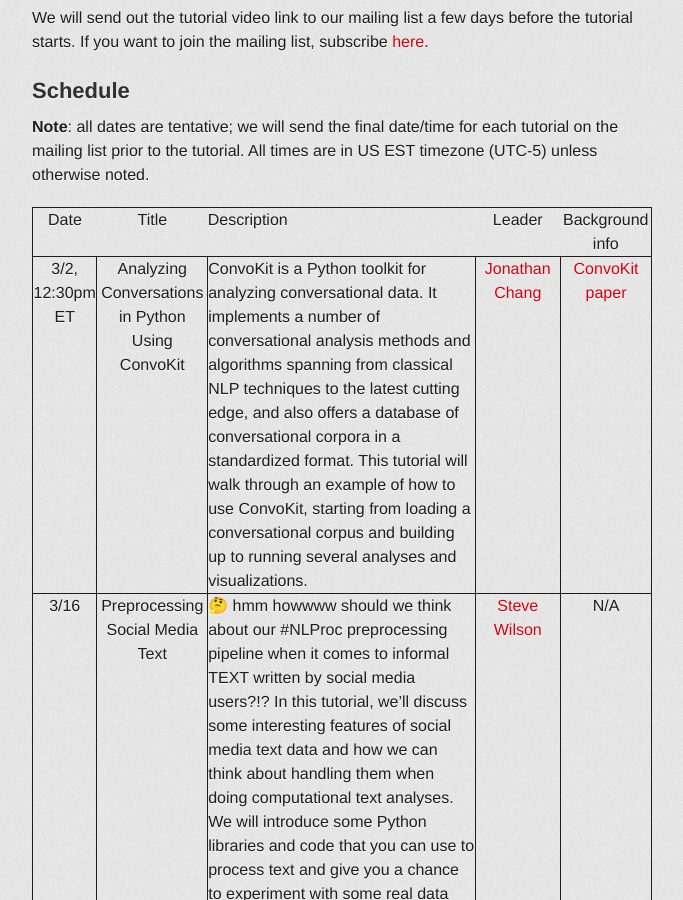
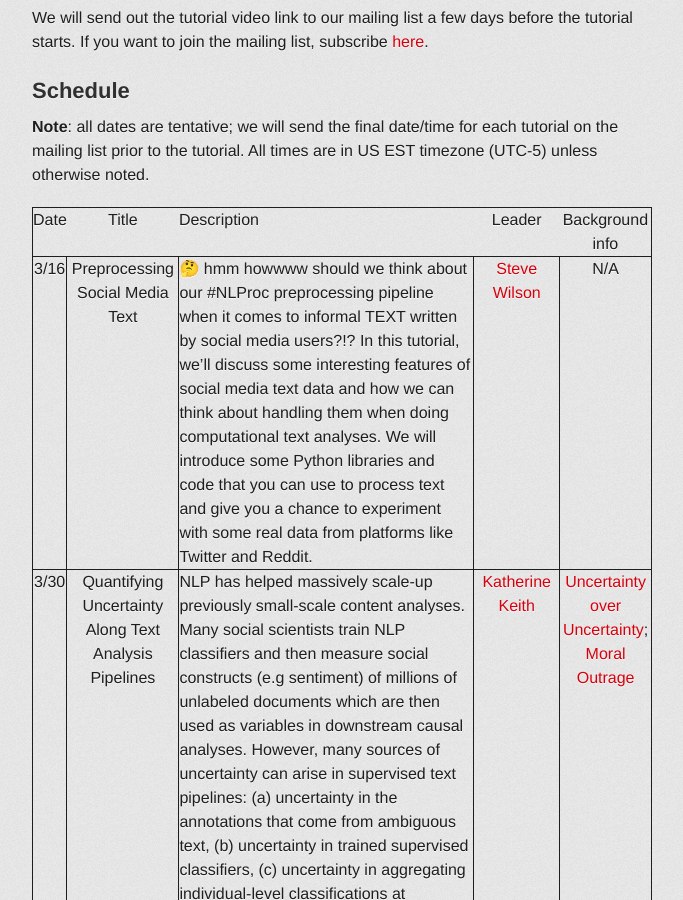
Before and after one commit to nlp-css-201-tutorials/nlp-css-201-tutorials, a Jekyll site: the page built from index.md, in a window 1280 px wide and 900 px high, scrolled down 885 px. Shown: the whole window, without its empty margins (298-981 px from the left). Built offline with Jekyll 4.4.1, drawn with Linux system fonts in a browser that asks for light colours; some web fonts are replaced; some of the changed text lies outside the part shown.

```diff
--- a/index.md
+++ b/index.md
@@ -29,7 +29,6 @@ All times are in US EST timezone (UTC-5) unless otherwise noted.
 
 | Date | Title | Description | Leader | Background info |
 |---|---|:--|---|---|
-| 3/2, 12:30pm ET | Analyzing Conversations in Python Using ConvoKit | ConvoKit is a Python toolkit for analyzing conversational data. It implements a number of conversational analysis methods and algorithms spanning from classical NLP techniques to the latest cutting edge, and also offers a database of conversational corpora in a standardized format. This tutorial will walk through an example of how to use ConvoKit, starting from loading a conversational corpus and building up to running several analyses and visualizations. | [Jonathan Chang](https://www.cs.cornell.edu/~jpchang/) | [ConvoKit paper](https://www.cs.cornell.edu/%7Ejpchang/papers/convokit-demo-paper.pdf) |
 | 3/16 | Preprocessing Social Media Text | 🤔 hmm howwww should we think about our #NLProc preprocessing pipeline when it comes to informal TEXT written by social media users?!? In this tutorial, we'll discuss some interesting features of social media text data and how we can think about handling them when doing computational text analyses. We will introduce some Python libraries and code that you can use to process text and give you a chance to experiment with some real data from platforms like Twitter and Reddit. | [Steve Wilson](https://steverw.com/) | N/A |
 | 3/30 | Quantifying Uncertainty Along Text Analysis Pipelines | NLP has helped massively scale-up previously small-scale content analyses. Many social scientists train NLP classifiers and then measure social constructs (e.g sentiment) of millions of unlabeled documents which are then used as variables in downstream causal analyses. However, many sources of uncertainty can arise in supervised text pipelines: (a) uncertainty in the annotations that come from ambiguous text, (b) uncertainty in trained supervised classifiers, (c) uncertainty in aggregating individual-level classifications at inference time, and (d) uncertainty in the final causal estimates. In this tutorial, we will walk through data and Python code of a research pipeline that analyzes the social feedback’s effect on “moral outrage” expressions on Twitter. Along the way, we will highlight these four sources of uncertainty and highlight statistical and computational strategies to quantify these uncertainties.| [Katherine Keith](kakeith.github.io) | [Uncertainty over Uncertainty](https://aclanthology.org/2020.nlpcss-1.13.pdf); [Moral Outrage](https://www.science.org/doi/pdf/10.1126/sciadv.abe5641) |
 | 4/15 | Estimating causal effects of aspects of language with noisy proxies | Does the politeness of an email or a complaint affect how quickly someone responds to it? This question requires a causal inference: how quickly would someone have responded to an email had it not been polite? With observational data, causal inference requires ruling out all the other reasons why polite emails might be correlated with fast responses. To complicate matters, aspects of language such as politeness are not labeled in observed datasets. Instead, we typically use lexicons or trained classifiers to predict these properties for each text, creating a (probably noisy) proxy of the linguistic aspect of interest. In this talk, I'll first review the challenges of causal inference from observational data. Then, I'll use the motivating example of politeness and response times to highlight the specific challenges to causal inference introduced by working with text and noisy proxies. Next, I'll introduce recent results that establish assumptions and a methodology under which valid causal inference is possible. Finally, I'll demonstrate this methodology: we'll use semi-synthetic data and adapt a text representation method to recover causal effect estimates. | [Dhanya Sridhar](https://www.dsridhar.com/) | [Causal Effects of Linguistic Properties](https://aclanthology.org/2021.naacl-main.323.pdf) |
```
Also changed, not shown: other parts of index.md (+1 -0 lines).
